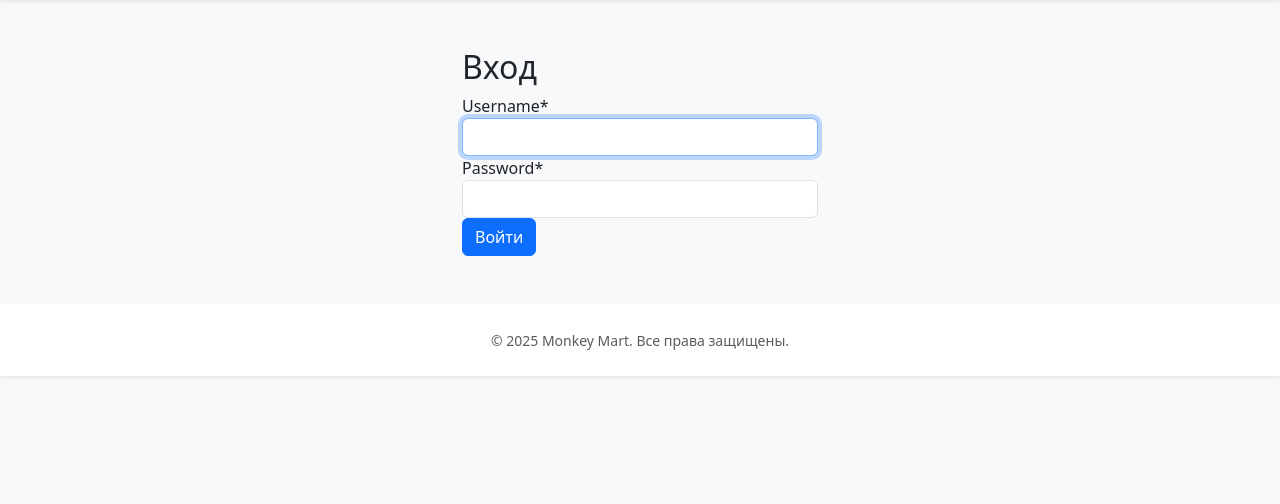
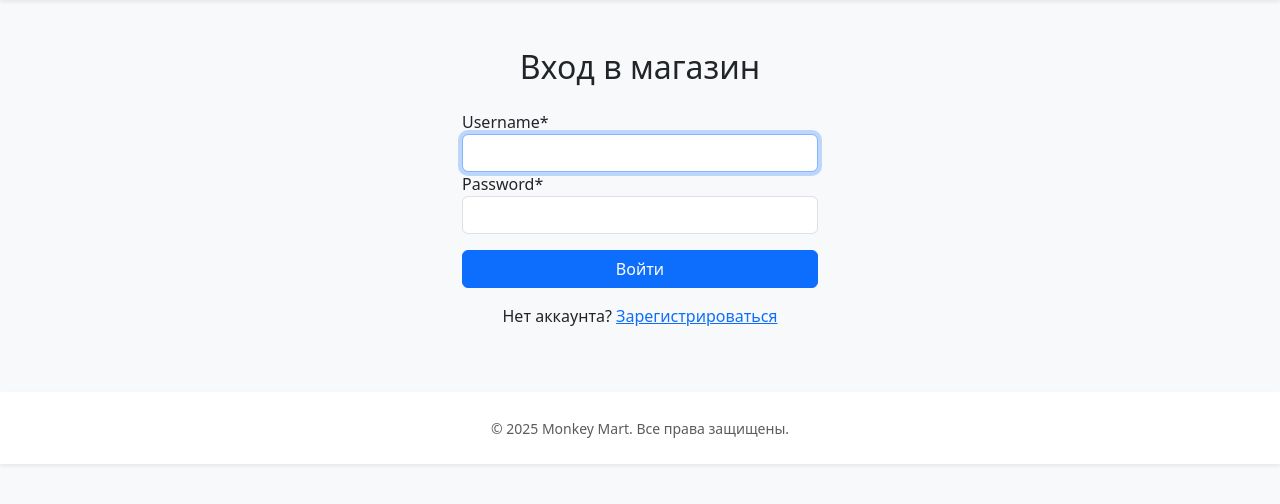
Before and after one commit to baxtiyorsamugov/marketplace, a Django app: page /accounts/login/ in a window 1280 px wide. Shown: the part 56-560 px from the top of the page. Run offline with Django 4.2, Linux system fonts and the light colour scheme; some libraries are stand-ins or nearby versions.

Commit message:
Added login and logout pages for seller and for customer

```diff
--- a/accounts/urls.py
+++ b/accounts/urls.py
@@ -1,9 +1,17 @@
+app_name = 'accounts'
+
 from django.urls import path
 from django.contrib.auth import views as auth_views
 from .views import register, CustomLoginView
 
 urlpatterns = [
     path('register/', register, name='register'),
-    path('login/', CustomLoginView.as_view(), name='login'),
-    path('logout/', auth_views.LogoutView.as_view(), name='logout'),
+    # path('login/', CustomLoginView.as_view(), name='login'),
+    # path('logout/', auth_views.LogoutView.as_view(), name='logout'),
+    path('login/', auth_views.LoginView.as_view(
+        template_name='accounts/login.html'
+    ), name='login'),
+    path('logout/', auth_views.LogoutView.as_view(
+        template_name='accounts/logged_out.html'
+    ), name='logout'),
 ]
--- a/marketplace/settings.py
+++ b/marketplace/settings.py
@@ -144,3 +144,8 @@ CRISPY_TEMPLATE_PACK = 'bootstrap4'
 MEDIA_URL = '/media/'
 # Папка на диске, куда Django будет сохранять загруженные файлы
 MEDIA_ROOT = BASE_DIR / 'media'
+
+# после входа (и по умолчанию в LoginView)
+LOGIN_REDIRECT_URL  = '/'               # корень, или {% url 'product_list' %}
+# после выхода (и по умолчанию в LogoutView)
+LOGOUT_REDIRECT_URL = '/'               # или куда вам удобно
--- a/marketplace/urls.py
+++ b/marketplace/urls.py
@@ -26,7 +26,7 @@ admin.site.index_title = "Панель управления"
 
 urlpatterns = [
     path('admin/', admin.site.urls),
-    path('accounts/', include('accounts.urls')),
+    path('accounts/', include('accounts.urls', namespace='accounts')),
     path('sellers/', include('sellers.urls', namespace='seller')),
     # path('products/', include('products.urls')),
     path('orders/', include('orders.urls')),
--- a/sellers/urls.py
+++ b/sellers/urls.py
@@ -3,9 +3,17 @@ app_name = 'seller'
 from django.urls import path
 from .views import become_seller, seller_dashboard
 from . import views
+from django.contrib.auth import views as auth_views
 
 urlpatterns = [
     path('become/', become_seller, name='become_seller'),
+    path('login/', auth_views.LoginView.as_view(
+        template_name='sellers/login.html'
+    ), name='login'),
+    path('logout/', auth_views.LogoutView.as_view(
+        template_name='sellers/logged_out.html',
+        next_page='seller:login'  # после выхода перебросит на seller:login
+    ), name='logout'),
     path('dashboard/', views.SellerDashboard.as_view(), name='dashboard'),
     path('products/', views.SellerProductList.as_view(), name='product_list'),
     path('products/add/', views.SellerProductCreate.as_view(), name='product_add'),
--- a/templates/accounts/login.html
+++ b/templates/accounts/login.html
@@ -1,17 +1,20 @@
-{% extends 'base.html' %}
+{% extends "base.html" %}
 {% load crispy_forms_tags %}
 
-{% block title %}Войти{% endblock %}
+{% block title %}Вход в магазин{% endblock %}
 
 {% block content %}
 <div class="row justify-content-center">
-  <div class="col-md-4">
-    <h2>Вход</h2>
+  <div class="col-12 col-md-6 col-lg-4">
+    <h2 class="mb-4 text-center">Вход в магазин</h2>
     <form method="post">
       {% csrf_token %}
       {{ form|crispy }}
-      <button type="submit" class="btn btn-primary">Войти</button>
+      <button type="submit" class="btn btn-primary w-100 mt-3">Войти</button>
     </form>
+    <p class="mt-3 text-center">
+      Нет аккаунта? <a href="{% url 'accounts:register' %}">Зарегистрироваться</a>
+    </p>
   </div>
 </div>
 {% endblock %}
--- a/templates/base.html
+++ b/templates/base.html
@@ -41,13 +41,26 @@
       <ul class="navbar-nav">
         {% if user.is_authenticated %}
           {% if user.is_authenticated and user.sellerprofile.is_approved %}
-            <li class="nav-item"><a class="nav-link" href="{% url 'seller:dashboard' %}">Кабинет продавца</a></li>
+            {# продавец #}
+            <li class="nav-item">
+              <a class="nav-link" href="{% url 'seller:dashboard' %}">Кабинет продавца</a>
+            </li>
+            <li class="nav-item">
+              <a class="nav-link text-danger" href="{% url 'seller:logout' %}">
+                Выйти из продавца
+              </a>
+            </li>
+          {% else %}
+            {# обычный пользователь #}
+            <li class="nav-item">
+              <a class="nav-link" href="{% url 'accounts:logout' %}">
+                Выйти
+              </a>
+            </li>
           {% endif %}
-          <li class="nav-item"><a class="nav-link" href="#">{{ user.username }}</a></li>
-          <li class="nav-item"><a class="nav-link text-danger" href="{% url 'logout' %}">Выйти</a></li>
         {% else %}
-          <li class="nav-item"><a class="nav-link" href="{% url 'login' %}">Войти</a></li>
-          <li class="nav-item"><a class="nav-link" href="{% url 'register' %}">Регистрация</a></li>
+          <li class="nav-item"><a class="nav-link" href="{% url 'accounts:login' %}">Войти</a></li>
+          <li class="nav-item"><a class="nav-link" href="{% url 'accounts:register' %}">Регистрация</a></li>
         {% endif %}
       </ul>
     </div>
```
Also changed, not shown: templates/accounts/logged_out.html (added, +11 -0 lines), templates/sellers/logged_out.html (added, +11 -0 lines), templates/sellers/login.html (added, +20 -0 lines).
